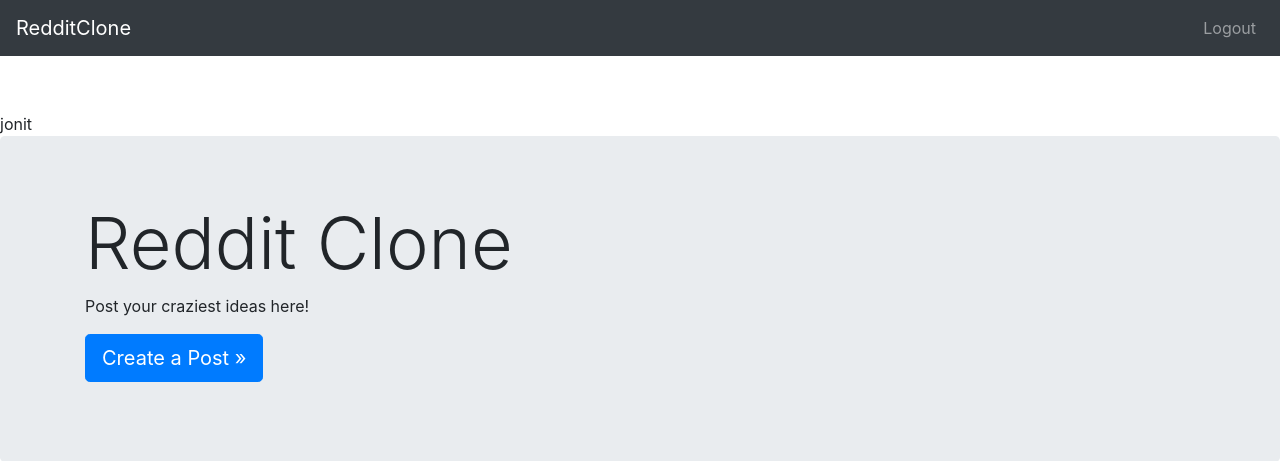
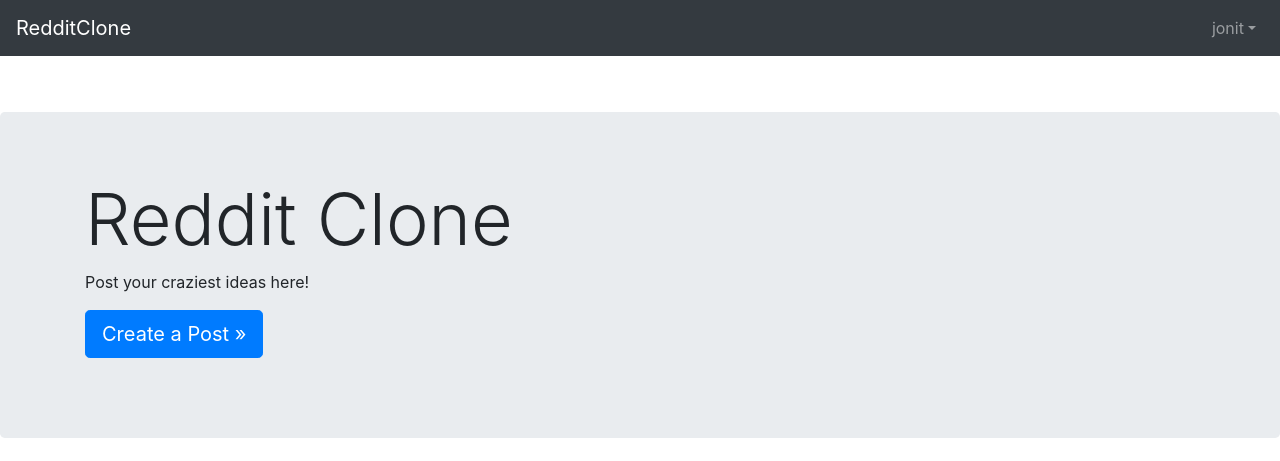
Before and after one commit to jonit-dev/django-reddit-clone, a Django app: page / in a window 1280 px wide. Shown: the top 461 px of the page. Run offline with Django 3.2, Linux system fonts and the light colour scheme; a user stored in the database is signed in; some libraries are stand-ins or nearby versions.

Commit message:
navbar layout adjustments

```diff
--- a/static/css/base.css
+++ b/static/css/base.css
@@ -6,3 +6,7 @@
 footer {
     text-align: center;
 }
+
+.navbar-expand-md .navbar-nav .dropdown-menu {
+    left: -4rem;
+}
--- a/templates/base.html
+++ b/templates/base.html
@@ -36,27 +36,23 @@
                     <a class="nav-link" href="{% url 'accounts:login' %}">Login</a>
                 </li>
 
+
             {% endif %}
-            {#            <li class="nav-item dropdown">#}
-            {#                <a class="nav-link dropdown-toggle" href="http://example.com" id="dropdown01" data-toggle="dropdown"#}
-            {#                   aria-haspopup="true" aria-expanded="false">Dropdown</a>#}
-            {#                <div class="dropdown-menu" aria-labelledby="dropdown01">#}
-            {#                    <a class="dropdown-item" href="#">Action</a>#}
-            {#                    <a class="dropdown-item" href="#">Another action</a>#}
-            {#                    <a class="dropdown-item" href="#">Something else here</a>#}
-            {#                </div>#}
-            {#            </li>#}
+
         </ul>
 
 
         {% if user.is_authenticated %}
+            <ul class="navbar-nav ml-auto">
 
-            <ul class="navbar-nav ml-auto">
-                <li class="nav-item">
-                    <a class="nav-link" href="{% url 'accounts:logout' %}">Logout</a>
+                <li class="nav-item dropdown">
+                    <a class="nav-link dropdown-toggle" href="http://example.com" id="dropdown01" data-toggle="dropdown"
+                       aria-haspopup="true" aria-expanded="false">{{ user.username }}</a>
+                    <div class="dropdown-menu" aria-labelledby="dropdown01">
+                        <a class="dropdown-item" href="{% url 'accounts:logout' %}">Logout</a>
+                    </div>
                 </li>
             </ul>
-
         {% endif %}
 
     </div>
--- a/templates/home.html
+++ b/templates/home.html
@@ -2,7 +2,6 @@
 
 {% block content %}
 
-    {{ user }}
 
     {% if alert %}
         {% include "display/alert.html" %}
```
Also changed, not shown: db.sqlite3.
